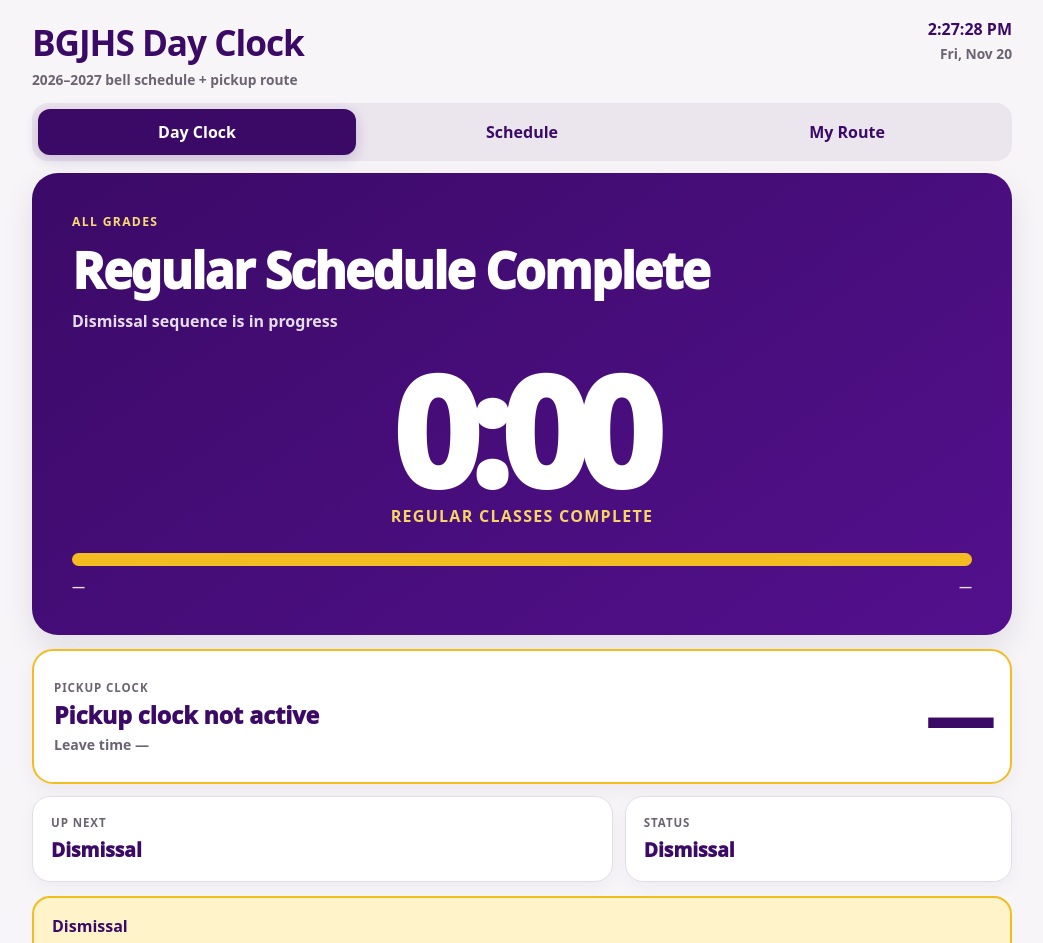
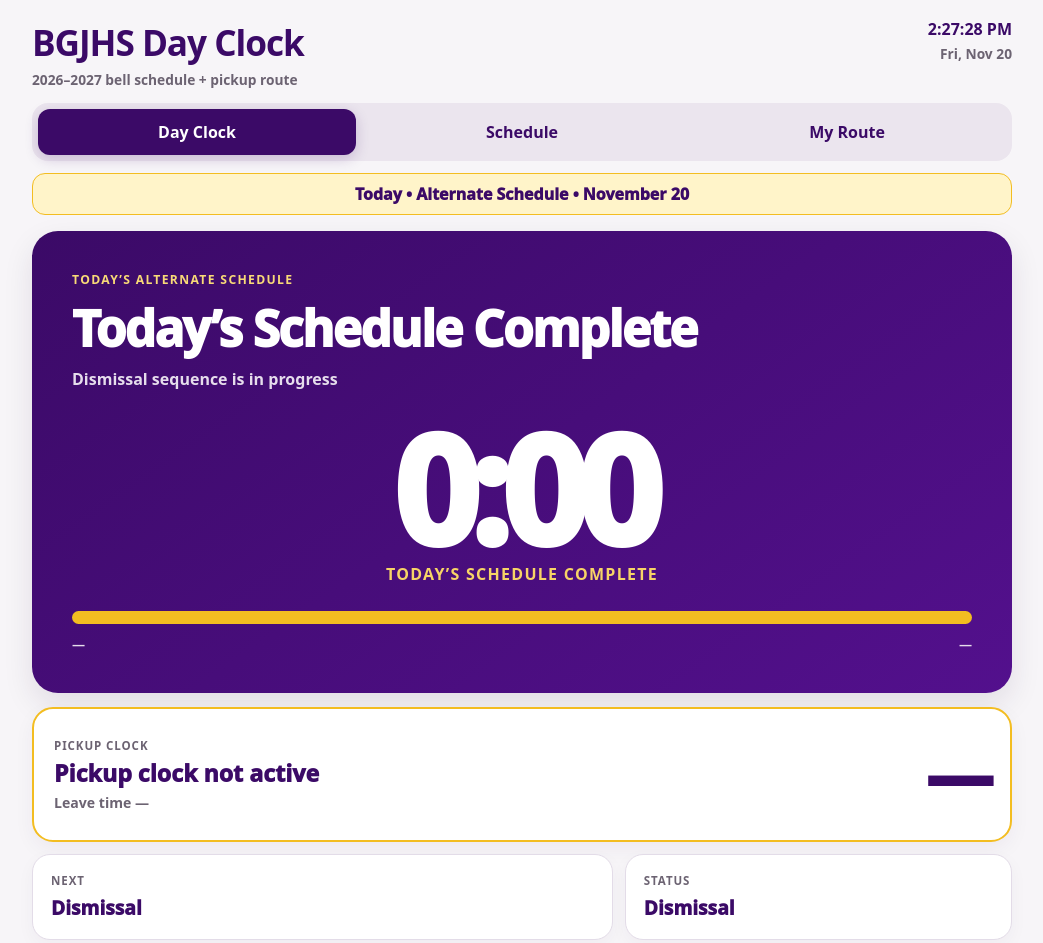
Before and after one commit to 4s7r472y29-hue/bgjhs-day-clock, a plain HTML site: page index.html in a window 1280 px wide. Shown: the top 943 px of the page, without its empty margins (118-1161 px from the left). Drawn offline with Linux system fonts and the light colour scheme.

Commit message:
Add November 20 alternate bell schedule

```diff
--- a/index.html
+++ b/index.html
@@ -23,7 +23,7 @@ header{display:flex;justify-content:space-between;gap:14px;align-items:flex-star
 <main class="app">
 <header><div><h1>BGJHS Day Clock</h1><div class="sub">2026–2027 bell schedule + pickup route</div></div><div class="now"><div id="clock">--:--:--</div><div id="date" class="sub"></div></div></header>
 <nav class="tabs"><button class="tab active" data-view="clockView">Day Clock</button><button class="tab" data-view="scheduleView">Schedule</button><button class="tab" data-view="routeView">My Route</button></nav>
-<div id="specialBanner" class="special-banner">Today • Veterans Day Schedule • November 11</div>
+<div id="specialBanner" class="special-banner">Today • Alternate Schedule • November 20</div>
 <section id="clockView" class="view active">
  <div class="hero"><div id="dayType" class="eyebrow">All Grades</div><div id="periodName" class="period">—</div><div id="periodRange" class="range">—</div><div id="periodLocation" class="period-location">📍 —</div><div id="periodCount" class="count">--:--</div><div id="periodLabel" class="label">remaining</div><div class="bar"><div id="progressFill" class="fill"></div></div><div class="footer"><span id="periodStart">—</span><span id="periodEnd">—</span></div></div>
  <div id="leaveCard" class="leave"><div><div id="leaveEyebrow" class="small">Pickup clock</div><div id="leaveTitle" class="leave-title">—</div><div id="leaveAt" class="leave-at">Leave time —</div></div><div id="leaveCount" class="leave-count">—</div></div>
@@ -38,7 +38,7 @@ header{display:flex;justify-content:space-between;gap:14px;align-items:flex-star
 <script>
 const LEAVE_BY_PERIOD={1:8,2:8,3:8,4:8,5:8,6:8};
 const REGULAR_SCHEDULE=[{name:'WIN AM',start:'07:30',end:'07:40',pickup:false},{name:'1st Period',start:'07:43',end:'08:33',pickup:true},{name:'2nd Period',start:'08:36',end:'09:26',pickup:true},{name:'3rd Period',start:'09:29',end:'10:19',pickup:true},{name:'4th Period',start:'10:22',end:'11:12',pickup:true},{name:'5th Period',start:'11:15',end:'12:45',pickup:true,note:'Lunch block'},{name:'6th Period',start:'12:48',end:'13:38',pickup:true},{name:'WIN PM',start:'13:43',end:'14:20',pickup:false}];
-const SPECIAL_SCHEDULE=[{name:'AM WIN',start:'07:30',end:'07:40',pickup:false},{name:'1st Period',start:'07:45',end:'08:22',pickup:true},{name:'2nd Period',start:'08:27',end:'09:04',pickup:true},{name:'3rd Period',start:'09:09',end:'09:46',pickup:true},{name:'4th Period',start:'09:51',end:'10:28',pickup:false,note:'6th Period is next today'},{name:'6th Period',start:'10:33',end:'11:10',pickup:false,note:'5th / Program block is next today'},{name:'5th Period / Program',start:'11:15',end:'12:45',pickup:false,note:'Normal lunch times'},{name:'Veterans Day Program',start:'13:00',end:'14:00',pickup:false,note:'Program begins at 1:00 PM • flyer does not state exact end; shown through PM WIN start'},{name:'PM WIN',start:'14:00',end:'14:20',pickup:false}];
+const SPECIAL_SCHEDULE=[{name:'WIN AM',start:'07:30',end:'07:40',pickup:false},{name:'1st Period',start:'07:43',end:'08:28',pickup:true},{name:'2nd Period',start:'08:31',end:'09:16',pickup:true},{name:'3rd Period',start:'09:19',end:'10:04',pickup:true},{name:'4th Period',start:'10:07',end:'10:52',pickup:true},{name:'5th Period',start:'10:55',end:'13:00',pickup:true,note:'Lunch block'},{name:'6th Period',start:'13:05',end:'13:50',pickup:true},{name:'WIN PM',start:'13:53',end:'14:20',pickup:false}];
 const REGULAR_LUNCHES=[['11:15','1st Lunch'],['11:41','2nd Lunch'],['12:07','3rd Lunch']];
 const SPECIAL_LUNCHES=REGULAR_LUNCHES;
 const REGULAR_DISMISSALS=[['14:20','6th Grade Hall'],['14:23','7th Grade Hall'],['14:25','8th Grade Hall'],['14:30','Car riders, clubs, athletic bus, athletic practice, homework help']];
@@ -57,14 +57,14 @@ const sec=(n,t)=>{const[a,b]=t.split(':').map(Number),d=new Date(n);d.setHours(a
 const fmt=t=>{const[a,b]=t.split(':').map(Number),suffix=a>=12?'PM':'AM',h=((a+11)%12)+1;return `${h}:${String(b).padStart(2,'0')} ${suffix}`};
 const rem=s=>{s=Math.max(0,Math.ceil(s));return `${Math.floor(s/60)}:${String(s%60).padStart(2,'0')}`};
 const periodNum=name=>{const m=name.match(/^(\d+)/);return m?Number(m[1]):null};
-const isSpecialDay=n=>n.getFullYear()===2026&&n.getMonth()===10&&n.getDate()===11;
+const isSpecialDay=n=>n.getFullYear()===2026&&n.getMonth()===10&&n.getDate()===20;
 const activeSchedule=n=>isSpecialDay(n)?SPECIAL_SCHEDULE:REGULAR_SCHEDULE;
 const activeLunches=n=>isSpecialDay(n)?SPECIAL_LUNCHES:REGULAR_LUNCHES;
 const activeDismissals=n=>isSpecialDay(n)?SPECIAL_DISMISSALS:REGULAR_DISMISSALS;
 const leaveMinutes=period=>LEAVE_BY_PERIOD[period]??8;
 function leaveTime(end,period){const total=mins(end)-leaveMinutes(period);return `${String(Math.floor(total/60)).padStart(2,'0')}:${String(total%60).padStart(2,'0')}`}
 function routeTiming(route,n){const sch=activeSchedule(n);for(let i=0;i<sch.length-1;i++){if(periodNum(sch[i].name)===route.from&&periodNum(sch[i+1].name)===route.to)return{from:sch[i],to:sch[i+1],leave:leaveTime(sch[i].end,route.from)}}return null}
-function getState(n){const sch=activeSchedule(n),c=n.getHours()*60+n.getMinutes()+n.getSeconds()/60;if(c<mins(sch[0].start))return{type:'before',name:'Before School',range:`${sch[0].name} begins at ${fmt(sch[0].start)}`,count:sec(n,sch[0].start)-n/1000,label:`until ${sch[0].name.toLowerCase()}`,start:null,end:sch[0].start,progress:0,next:sch[0],pickup:false};for(let i=0;i<sch.length;i++){const x=sch[i],a=mins(x.start),b=mins(x.end);if(c>=a&&c<b){const s=sec(n,x.start),e=sec(n,x.end),nn=n/1000;return{type:'class',...x,range:`${fmt(x.start)} – ${fmt(x.end)}${x.note?' • '+x.note:''}`,count:e-nn,label:'remaining',progress:(nn-s)/(e-s)*100,next:sch[i+1]||null}}const nx=sch[i+1];if(nx&&c>=b&&c<mins(nx.start)){const s=sec(n,x.end),e=sec(n,nx.start),nn=n/1000;return{type:'passing',name:'Passing Period',range:`${fmt(x.end)} – ${fmt(nx.start)}`,count:e-nn,label:`until ${nx.name.toLowerCase()}`,start:x.end,end:nx.start,progress:(nn-s)/(e-s)*100,next:nx,pickup:false}}}return{type:'after',name:isSpecialDay(n)?'Veterans Day Schedule Complete':'Regular Schedule Complete',range:'Dismissal sequence is in progress',count:0,label:isSpecialDay(n)?'Veterans Day schedule complete':'regular classes complete',start:null,end:null,progress:100,next:null,pickup:false}}
+function getState(n){const sch=activeSchedule(n),c=n.getHours()*60+n.getMinutes()+n.getSeconds()/60;if(c<mins(sch[0].start))return{type:'before',name:'Before School',range:`${sch[0].name} begins at ${fmt(sch[0].start)}`,count:sec(n,sch[0].start)-n/1000,label:`until ${sch[0].name.toLowerCase()}`,start:null,end:sch[0].start,progress:0,next:sch[0],pickup:false};for(let i=0;i<sch.length;i++){const x=sch[i],a=mins(x.start),b=mins(x.end);if(c>=a&&c<b){const s=sec(n,x.start),e=sec(n,x.end),nn=n/1000;return{type:'class',...x,range:`${fmt(x.start)} – ${fmt(x.end)}${x.note?' • '+x.note:''}`,count:e-nn,label:'remaining',progress:(nn-s)/(e-s)*100,next:sch[i+1]||null}}const nx=sch[i+1];if(nx&&c>=b&&c<mins(nx.start)){const s=sec(n,x.end),e=sec(n,nx.start),nn=n/1000;return{type:'passing',name:'Passing Period',range:`${fmt(x.end)} – ${fmt(nx.start)}`,count:e-nn,label:`until ${nx.name.toLowerCase()}`,start:x.end,end:nx.start,progress:(nn-s)/(e-s)*100,next:nx,pickup:false}}}return{type:'after',name:isSpecialDay(n)?'Today’s Schedule Complete':'Regular Schedule Complete',range:'Dismissal sequence is in progress',count:0,label:isSpecialDay(n)?'today’s schedule complete':'regular classes complete',start:null,end:null,progress:100,next:null,pickup:false}}
 function getLeave(st,n){if(st.type==='passing')return{title:'You should already be moving',at:'Leave time —',count:'ON ROUTE',now:true};if(st.type!=='class'||!st.pickup)return{title:st.name.includes('WIN')?'No pickup countdown during WIN':'Pickup clock not active',at:'Leave time —',count:'—',now:false};const period=periodNum(st.name),target=sec(n,st.end)-leaveMinutes(period)*60,r=target-n/1000,d=new Date(target*1000);return{title:r<=0?'Leave to get kids':'Leave to get kids in',at:`Leave at ${d.toLocaleTimeString([],{hour:'numeric',minute:'2-digit'})}`,count:r<=0?'LEAVE NOW':rem(r),now:r<=0}}
 function currentRouteIndex(n){const c=n.getHours()*60+n.getMinutes()+n.getSeconds()/60;for(let i=0;i<routes.length;i++){const t=routeTiming(routes[i],n);if(t&&c>=mins(t.from.start)&&c<mins(t.to.start))return i}return -1}
 function badge(type){return type==='pickup'?'👤':type==='drop'?'📍':type==='stay'?'⭐':'👥'}
@@ -74,15 +74,15 @@ function dayKey(n){return `${n.getFullYear()}-${n.getMonth()+1}-${n.getDate()}`}
 function buildStatic(n){
  const sch=activeSchedule(n),lunches=activeLunches(n),dismissals=activeDismissals(n),special=isSpecialDay(n);
  document.getElementById('specialBanner').classList.toggle('show',special);
- document.getElementById('specialBanner').textContent=special?'Today • Veterans Day Schedule • November 11':'Today';
- document.getElementById('dayType').textContent=special?'Veterans Day Schedule':'All Grades';
- document.getElementById('scheduleSubtitle').textContent=special?'November 11 • Veterans Day schedule • current block highlights automatically':'All grades • current block highlights automatically';
- document.getElementById('lunchTitle').textContent=special?'Normal Lunch Times':'5th Period Lunch Times';
- document.getElementById('fullLunchTitle').textContent=special?'Normal Lunch Times':'5th Period Lunch Times';
- document.getElementById('routeSubtitle').textContent=special?'Today’s altered period order • only routes that match consecutive periods are active.':'Swipe the stops or use the arrow buttons.';
- document.getElementById('pickupFootnote').textContent=special?'Pickup countdown remains 8 minutes early on today’s active student routes.':'Pickup countdown is set to 8 minutes before the end of numbered periods.';
+ document.getElementById('specialBanner').textContent=special?'Today • Alternate Schedule • November 20':'Today';
+ document.getElementById('dayType').textContent=special?'Today’s Alternate Schedule':'All Grades';
+ document.getElementById('scheduleSubtitle').textContent=special?'November 20 • alternate schedule • current block highlights automatically':'All grades • current block highlights automatically';
+ document.getElementById('lunchTitle').textContent=special?'Lunch Times':'5th Period Lunch Times';
+ document.getElementById('fullLunchTitle').textContent=special?'Lunch Times':'5th Period Lunch Times';
+ document.getElementById('routeSubtitle').textContent=special?'Today’s adjusted bell times • regular student route order is active.':'Swipe the stops or use the arrow buttons.';
+ document.getElementById('pickupFootnote').textContent=special?'Pickup countdown remains 8 minutes before the end of periods 1–6 today.':'Pickup countdown is set to 8 minutes before the end of numbered periods.';
  document.getElementById('leaveEyebrow').textContent='Pickup clock';
- document.getElementById('scheduleNote').textContent=special?'Veterans Day Program begins at 1:00 PM. The flyer does not list an exact end time, so the clock shows the program window through PM WIN at 2:00 PM.':'Pickup leave times are 8 minutes before the end of numbered periods.';
+ document.getElementById('scheduleNote').textContent=special?'Today uses adjusted bell times. Existing lunch and dismissal times are unchanged.':'Pickup leave times are 8 minutes before the end of numbered periods.';
  document.getElementById('lunchRows').innerHTML=lunches.map((x,i)=>`<div class="row" id="lunch${i}"><strong>${fmt(x[0])}</strong> — ${x[1]}</div>`).join('');
  document.getElementById('dismissalRows').innerHTML=dismissals.map((x,i)=>`<div class="row" id="dismissal${i}"><strong>${fmt(x[0])}</strong> — ${x[1]}</div>`).join('');
  document.getElementById('fullScheduleRows').innerHTML=sch.map((x,i)=>{const p=periodNum(x.name);const extra=x.pickup&&p?`Leave for pickup: ${fmt(leaveTime(x.end,p))}`:(x.note||'');const loc=x.location?`<div class="schedule-location">📍 ${x.location}</div>`:'';return `<div class="schedule-row" id="scheduleRow${i}"><div class="schedule-time">${fmt(x.start)} – ${fmt(x.end)}</div><div><div class="schedule-name">${x.name}</div>${loc}${extra?`<div class="schedule-extra">${extra}</div>`:''}<div class="schedule-now-tag">Current block</div></div></div>`}).join('');
```
